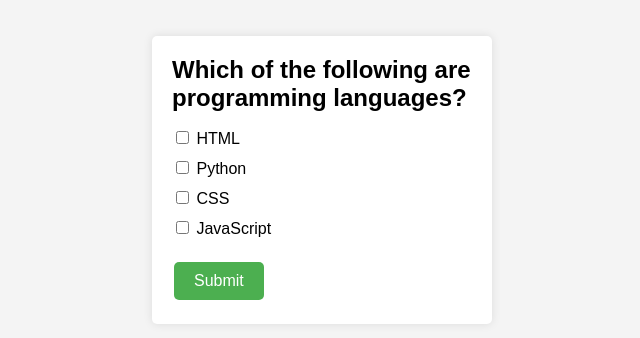
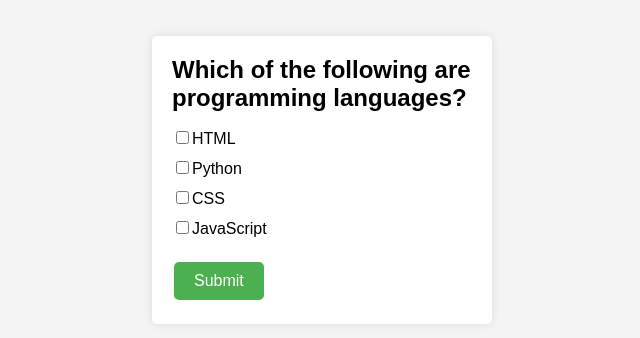
Before and after one commit to Soumitri15/QZ-app, a plain HTML site: page index.html in a window 1280 px wide. Shown: the part 220-558 px from the top of the page, 318-958 px from the left. Drawn offline with Linux system fonts and the light colour scheme.

Commit message:
Add files via upload

```diff
--- a/index.html
+++ b/index.html
@@ -6,6 +6,68 @@
     <title>Simple Quiz App</title>
     <style>
         body {
+    font-family: Arial, sans-serif;
+    background-color: #f4f4f4;
+    display: flex;
+    justify-content: center;
+    align-items: center;
+    height: 100vh;
+    margin: 0;
+}
+
+.quiz-container {
+    background-color: #fff;
+    border-radius: 5px;
+    box-shadow: 0 0 10px rgba(0, 0, 0, 0.1);
+    padding: 20px;
+    width: 300px;
+}
+
+.quiz-header {
+    margin-bottom: 20px;
+}
+
+.quiz-header h2 {
+    margin: 0 0 10px 0;
+}
+
+.quiz-header ul {
+    list-style: none;
+    padding: 0;
+}
+
+.quiz-header li {
+    margin-bottom: 10px;
+}
+
+.correct {
+    background-color: #d4edda;
+    color: #155724;
+}
+
+.wrong {
+    background-color: #f8d7da;
+    color: #721c24;
+}
+
+button {
+    background-color: #4CAF50;
+    color: white;
+    border: none;
+    padding: 10px 20px;
+    text-align: center;
+    text-decoration: none;
+    display: inline-block;
+    font-size: 16px;
+    margin: 4px 2px;
+    cursor: pointer;
+    border-radius: 5px;
+}
+
+button:hover {
+    background-color: #45a049;
+}
+body {
     font-family: Arial, sans-serif;
     background-color: #f4f4f4;
     display: flex;
--- a/script.js
+++ b/script.js
@@ -1,45 +1,48 @@
 const quizData = [
     {
         question: "Which of the following are programming languages?",
+        options: {
             a: "HTML",
             b: "Python",
             c: "CSS",
-        d: "JavaScript",
+            d: "JavaScript"
+        },
         correct: ["b", "d"]
     },
     {
-        question: "Which of the following are input devices?",
-        a: "Mouse",
-        b: "Monitor",
-        c: "Keyboard",
-        d: "Microphone",
-        correct: ["c", "a", "d"]
+        question: "What is the capital of France?",
+        options: {
+            a: "Berlin",
+            b: "Madrid",
+            c: "Paris",
+            d: "Lisbon"
+        },
+        correct: ["c"]
     },
     {
-        question: "Which country has two names in the World?",
-        a: "England",
-        b: "America",
-        c: "China",
-        d: "india",
-        correct: ["d"]
+        question: "Who is the CEO of Tesla?",
+        options: {
+            a: "Bill Gates",
+            b: "Elon Musk",
+            c: "Jeff Bezos",
+            d: "Warren Buffet"
+        },
+        correct: ["b"]
     },
     {
         question: "The iPhone was created by which company?",
+        options: {
             a: "Apple",
             b: "Intel",
             c: "Amazon",
-        d: "Microsoft",
+            d: "Microsoft"
+        },
         correct: ["a"]
     }
 ];
 
 const quiz = document.getElementById('quiz');
-const answerEls = document.querySelectorAll('.answer');
 const questionEl = document.getElementById('question');
-const a_text = document.getElementById('a_text');
-const b_text = document.getElementById('b_text');
-const c_text = document.getElementById('c_text');
-const d_text = document.getElementById('d_text');
 const submitBtn = document.getElementById('submit');
 
 let currentQuiz = 0;
@@ -48,20 +51,45 @@ let score = 0;
 loadQuiz();
 
 function loadQuiz() {
-    deselectAnswers();
-    resetAnswerStyles();
+    resetQuiz();
 
     const currentQuizData = quizData[currentQuiz];
+    const answerType = currentQuizData.correct.length > 1 ? 'checkbox' : 'radio';
 
     questionEl.innerText = currentQuizData.question;
-    a_text.innerText = currentQuizData.a;
-    b_text.innerText = currentQuizData.b;
-    c_text.innerText = currentQuizData.c;
-    d_text.innerText = currentQuizData.d;
+
+    const answersContainer = document.createElement('ul');
+
+    Object.keys(currentQuizData.options).forEach(key => {
+        const answerItem = document.createElement('li');
+
+        const input = document.createElement('input');
+        input.type = answerType;
+        input.name = 'answer';
+        input.id = key;
+        input.classList.add('answer');
+
+        const label = document.createElement('label');
+        label.htmlFor = key;
+        label.id = `${key}_text`;
+        label.innerText = currentQuizData.options[key];
+
+        answerItem.appendChild(input);
+        answerItem.appendChild(label);
+
+        answersContainer.appendChild(answerItem);
+    });
+
+    const quizHeader = document.querySelector('.quiz-header');
+    quizHeader.appendChild(answersContainer);
 }
 
-function deselectAnswers() {
-    answerEls.forEach(answerEl => answerEl.checked = false);
+function resetQuiz() {
+    const answersContainer = document.querySelector('.quiz-header ul');
+    if (answersContainer) {
+        answersContainer.remove();
+    }
+    resetAnswerStyles();
 }
 
 function resetAnswerStyles() {
@@ -72,7 +100,7 @@ function resetAnswerStyles() {
 
 function getSelected() {
     const selectedAnswers = [];
-    answerEls.forEach(answerEl => {
+    document.querySelectorAll('.answer').forEach(answerEl => {
         if (answerEl.checked) {
             selectedAnswers.push(answerEl.id);
         }
@@ -82,7 +110,7 @@ function getSelected() {
 
 function showAnswers() {
     const correctAnswers = quizData[currentQuiz].correct;
-    answerEls.forEach(answerEl => {
+    document.querySelectorAll('.answer').forEach(answerEl => {
         const label = document.getElementById(answerEl.id + '_text');
         if (correctAnswers.includes(answerEl.id)) {
             label.classList.add('correct');
```
Lines whose indentation alone changed are shown as unchanged.
